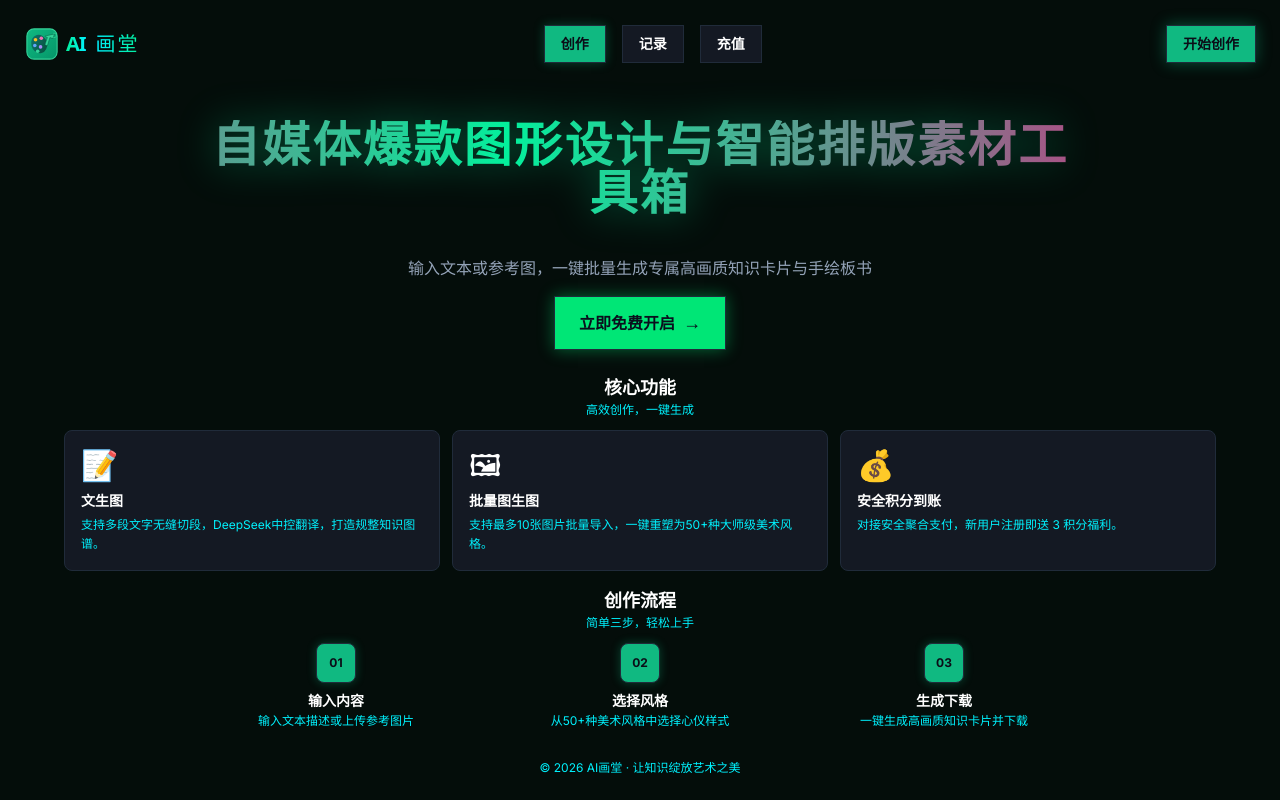
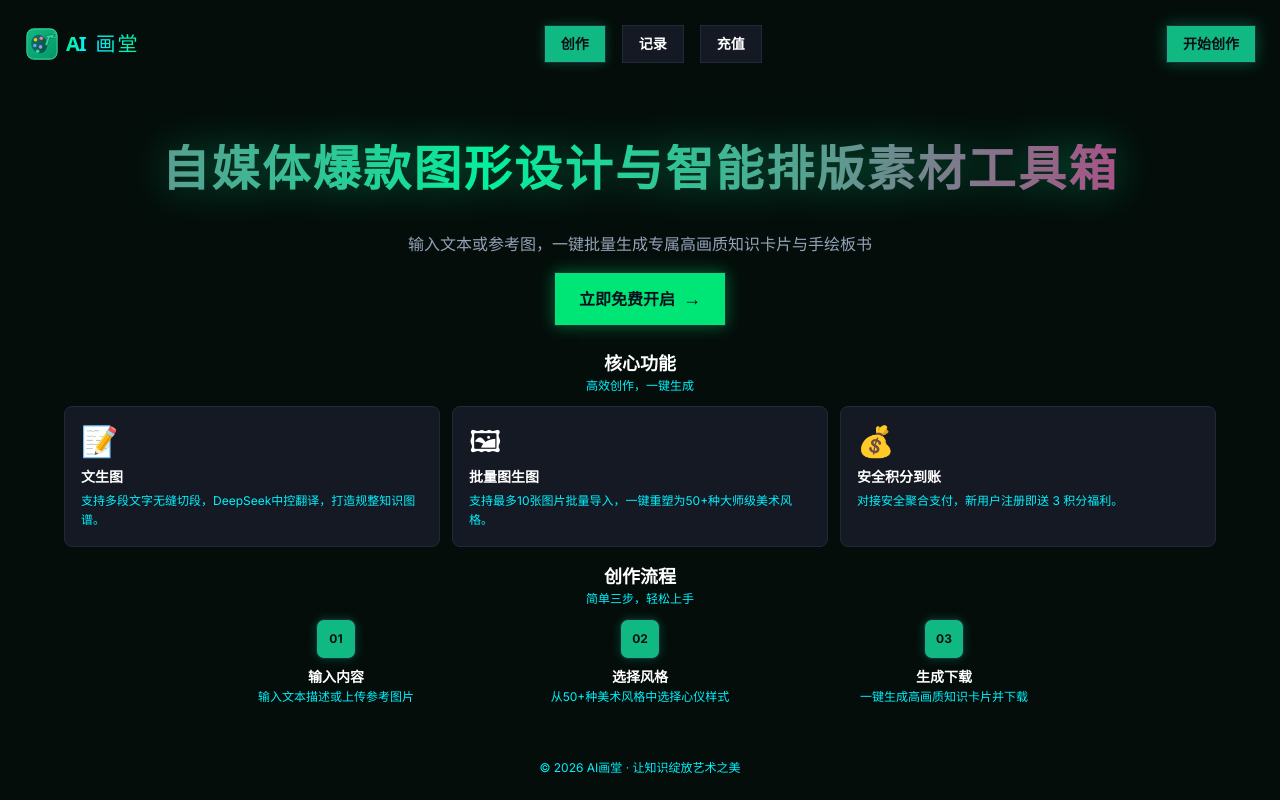
Before and after one commit to haoy0600-ctrl/aihuatang, a Next.js app: page / in a window 1280 px wide. Built offline with nearby package versions, Linux system fonts and the light colour scheme; a web font is replaced by a local one.

Commit message:
fix: 标题强制不换行

```diff
--- a/app/page.tsx
+++ b/app/page.tsx
@@ -80,7 +80,7 @@ export default function HomePage() {
       <main className="flex-1 flex flex-col justify-center items-center">
         <div className="max-w-4xl mx-auto text-center space-y-4">
           <div className="w-full flex justify-center items-center px-4 py-6 bg-transparent overflow-visible">
-            <h1 className="text-xl sm:text-2xl md:text-4xl lg:text-5xl font-black tracking-wider text-center bg-gradient-to-r from-[#03F09C] via-[#00F2FE] via-[#FF007A] to-[#03F09C] bg-[length:200%_auto] bg-clip-text text-transparent animate-[superShimmer_3s_linear_infinite] drop-shadow-[0_0_20px_rgba(3,240,156,0.35)] font-sans select-none" style={{ WebkitBackgroundClip: 'text', WebkitTextFillColor: 'transparent' }}>
+            <h1 className="text-base sm:text-xl md:text-3xl lg:text-5xl font-black tracking-wider whitespace-nowrap text-center bg-gradient-to-r from-[#03F09C] via-[#00F2FE] via-[#FF007A] to-[#03F09C] bg-[length:200%_auto] bg-clip-text text-transparent animate-[superShimmer_3s_linear_infinite] drop-shadow-[0_0_20px_rgba(3,240,156,0.35)] font-sans select-none" style={{ WebkitBackgroundClip: 'text', WebkitTextFillColor: 'transparent' }}>
               自媒体爆款图形设计与智能排版素材工具箱
             </h1>
             <style>{`
```
